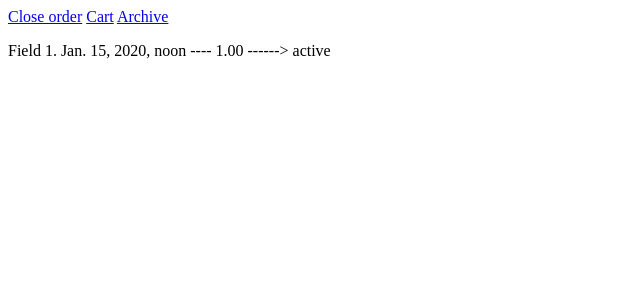
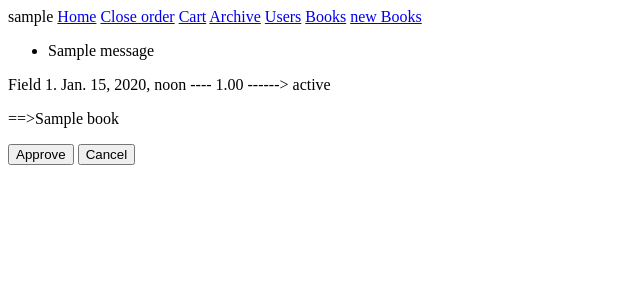
Before and after one commit to vloooo/book_store, a Django app: page /books/cart/ in a window 1280 px wide. Shown: the top 300 px of the page, without its empty margins (0-640 px from the left). Run offline with Django 3.2, Linux system fonts and the light colour scheme; a user stored in the database is signed in; tables that the repository leaves empty hold one stand-in row (values such as "Sample post"); one stand-in notice (Sample message) is shown.

Commit message:
1. added the all functional to work with Books and Order, for user and admin

```diff
--- a/book_store/settings.py
+++ b/book_store/settings.py
@@ -120,3 +120,4 @@ USE_TZ = True
 # https://docs.djangoproject.com/en/2.2/howto/static-files/
 
 STATIC_URL = '/static/'
+LOGIN_URL = 'auth:login'
--- a/storefront/forms.py
+++ b/storefront/forms.py
@@ -6,3 +6,4 @@ class BookForm(forms.ModelForm):
 
     class Meta:
         model = Books
+        fields = '__all__'
--- /dev/null
+++ b/storefront/messages.py
@@ -0,0 +1,9 @@
+sold_last_book = 'Sorry, we have just sold the last book copy. You can choose another book from list.'
+
+order_approved = 'Your order was successfully approved!'
+
+order_canceled = 'Your order was successfully canceled!'
+
+
+def scs_msg(subject, particeple):
+    return f'The {subject} was successfully {particeple}!'
--- a/storefront/models.py
+++ b/storefront/models.py
@@ -37,9 +37,12 @@ class Orders(models.Model):
 
 class OrderedBook(models.Model):
     order = models.ForeignKey(Orders, on_delete=models.CASCADE)
-    book = models.ForeignKey(Books, on_delete=models.CASCADE)
+    book = models.ForeignKey(Books, on_delete=models.PROTECT)
     amount = models.PositiveIntegerField(blank=True, default=1)
     price = models.DecimalField(decimal_places=2, max_digits=10)
+
+    class Meta:
+        unique_together = ('order', 'book', 'price')
 
 
 class Author(models.Model):
--- /dev/null
+++ b/storefront/static/css/base.css
@@ -0,0 +1,3 @@
+a.disabled {
+    pointer-events: none;
+}
--- a/storefront/templates/storefront/cart.html
+++ b/storefront/templates/storefront/cart.html
@@ -2,23 +2,28 @@
 
 {% block content %}
 
+    {% if order is not None %}
         <p>
             Field 1. {{ order.date }} ---- {{ order.sum }}
             {% if order.is_active %}
             ------> active
             {% endif %}
         </p>
-    {% for book in order.books.all %}
+        {% for book in order.ord_books.all %}
 
             <p>==>{{ book.title }}</p>
 
         {% endfor %}
 
-    {% if u_shu %}
-    <form method="POST">
+        <form method="POST" action="{% url 'storefront:close_order' %}">
             {% csrf_token %}
-                <p>Are you sure you want to close the order?</p>
-        <input type="submit">
+            <input type="submit" name="approve" value="Approve">
+            <input type="submit" name="cancel" value="Cancel">
+
         </form>
+
+    {% else %}
+        <p>Sorry, You haven't active orders.</p>
     {% endif %}
+
 {% endblock%}
--- a/storefront/templates/storefront/orders.html
+++ b/storefront/templates/storefront/orders.html
@@ -10,11 +10,13 @@
             ------> active
             {% endif %}
         </p>
-        {% for book in order.books.all %}
+        {% for book in order.ord_books.all %}
 
             <p>==>{{ book.title }}</p>
 
         {% endfor %}
+    {% empty %}
+        <p>Sorry, You haven't orders yet.</p>
     {% endfor %}
 
 {% endblock%}
--- a/storefront/urls.py
+++ b/storefront/urls.py
@@ -9,5 +9,12 @@ urlpatterns = [
     path('cart/', views.cart, name='cart'),
     path('orders_archive/', views.orders_archive, name='archive'),
     path('to_cart/<pk>', views.to_cart, name='to_cart'),
+    path('new_book/', views.book_edit, name='new_book'),
+    path('edit_book/<pk>', views.book_edit, name='edit_book'),
+    path('show_users/', views.show_users, name='show_users'),
+    path('show_books/', views.staff_book_list, name='show_books'),
+    path('del_book/<pk>', views.del_book, name='del_book'),
+    path('del_user/<pk>', views.del_user, name='del_user'),
+    path('profile_book/<pk>', views.book_profile, name='profile_book'),
 
 ]
--- a/storefront/views.py
+++ b/storefront/views.py
@@ -1,5 +1,14 @@
 from django.shortcuts import render, redirect
-from storefront.models import Books, Orders
+from storefront.models import Books, Orders, OrderedBook
+from django.db import IntegrityError
+from django.core.exceptions import ObjectDoesNotExist
+from django.contrib import messages
+from django.views.decorators.http import require_POST
+from django.contrib.auth.decorators import login_required
+from storefront import messages as msg
+from django.contrib.auth.models import User
+from storefront.forms import BookForm
+from django.contrib.auth.decorators import user_passes_test
 
 
 def index(request):
@@ -10,42 +19,127 @@ def index(request):
     context = {'books': books}
     return render(request, 'storefront/home.html', context)
 
+@login_required
+def to_cart(request, pk):
 
-def to_cart(request, pk):
     book = Books.objects.get(pk=pk)
-    order = Orders.objects.filter(is_active=True)
+    decr_book_amount(request, book)
+    active_order = Orders.objects.filter(is_active=True).first()
 
-    if order.exists():
-        order = order.first()
-        order.books.add(book)
-        order.sum += book.price
-        order.save()
+    if active_order is not None:
+        ordered_book = OrderedBook.objects.filter(book=book, order=active_order, price=book.price).first()
+        if ordered_book is not None:
+            ordered_book.amount += 1
+            ordered_book.save()
+        else:
+            OrderedBook.objects.create(book=book, order=active_order, price=book.price)
+
+        active_order.sum += book.price
+        active_order.save()
 
     else:
-        order = Orders.objects.create(user=request.user, sum=book.price)
-        order = order.first()
-        order.books.add(book)
-        order.save()
+        active_order = Orders.objects.create(user=request.user, sum=book.price)
+        OrderedBook.objects.create(book=book, order=active_order, price=book.price)
 
     return redirect('storefront:index')
 
 
+def decr_book_amount(request, ordered_book):
+    try:
+        ordered_book.amount -= 1
+        ordered_book.save()
+    except IntegrityError:
+        messages.info(request, msg.sold_last_book)
+
+        return redirect('storefront:index')
+
+@login_required
 def cart(request):
     context = {'order': request.user.orders.filter(is_active=True).first()}
     return render(request, 'storefront/cart.html', context)
 
 
+@require_POST
+@login_required
 def close_order(request):
-    if request.method == 'POST':
-        order = request.user.orders.filter(is_active=True).first()
+    order = request.user.orders.filter(is_active=True).first()
+
+    if 'approve' in request.POST:
         order.is_active = False
         order.save()
-        return redirect('storefront:index')
+        message = msg.scs_msg('order', 'approved')
+    else:
+        ordered_books = OrderedBook.objects.filter(order=order)
 
+        for item in ordered_books:
+            item.book.amount += item.amount
+            item.book.save()
+
+        order.delete()
+        message = msg.scs_msg('order', 'canceled')
+
+    messages.success(request, message)
+    return redirect('storefront:index')
+
+
+@user_passes_test(lambda user: user.is_staff)
+def show_users(request):
+    context = {'users': User.objects.all()}
+    return render(request, 'storefront/users.html', context)
+
+
+@user_passes_test(lambda user: user.is_staff)
+def staff_book_list(request):
+    context = {'books': Books.objects.all()}
+    return render(request, 'storefront/books.html', context)
+
+
+@user_passes_test(lambda user: user.is_staff)
+def del_user(request, pk):
+    user = User.objects.get(pk=pk)
+    user.delete()
+    messages.success(request, msg.scs_msg('user', 'deleted'))
+    return redirect('storefront:show_users')
+
+
+@user_passes_test(lambda user: user.is_staff)
+def del_book(request, pk):
+    book = Books.objects.get(pk=pk)
+    book.delete()
+    messages.success(request, msg.scs_msg('book', 'deleted'))
+    return redirect('storefront:show_books')
+
+
+def book_profile(request, pk):
+    book = Books.objects.get(pk=pk)
+    context = {'book': book}
+    return render(request, 'storefront/book_profile.html', context)
+
+
+@user_passes_test(lambda user: user.is_staff)
+def book_edit(request, pk=None):
+
+    if request.method == 'POST':
+        try:
+            book = Books.objects.get(pk=pk)
+            form = BookForm(request.POST, instance=book)
+        except ObjectDoesNotExist:
+            form = BookForm(request.POST)
+
+        if form.is_valid():
+            book = form.save()
+
+            messages.success(request, msg.scs_msg('book', 'edited'))
+            return redirect('storefront:profile_book', pk=book.pk)
     else:
-        order = request.user.orders.filter(is_active=True).first()
-        context = {'order': order, 'u_shu': True}
-    return render(request, 'storefront/cart.html', context)
+        if pk is None:
+            form = BookForm()
+        else:
+            book = Books.objects.get(pk=pk)
+            form = BookForm(instance=book)
+
+    context = {'form': form}
+    return render(request, 'user_auth/register.html', context)
 
 
 def orders_archive(request):
--- a/user_auth/forms.py
+++ b/user_auth/forms.py
@@ -2,7 +2,6 @@ from django import forms
 from django.contrib.auth.models import User
 from django.contrib.auth.forms import AuthenticationForm
 from django.contrib.auth import authenticate
-from user_auth.models import ExtraData
 
 
 # form for registration new user
@@ -77,7 +76,7 @@ class AuthForm(AuthenticationForm):
 
 
 class EditProfileForm(forms.ModelForm):
-    birthday = forms.DateField(input_formats=['%d/%m/%Y'])
+    birthday = forms.DateField(input_formats=['%d/%m/%Y'], required=False)
 
     gender = forms.ChoiceField(choices=[('Male', 'Male'), ('Female', 'Female'), ('Other', 'Other')])
 
--- a/user_auth/templates/user_auth/base.html
+++ b/user_auth/templates/user_auth/base.html
@@ -1,13 +1,38 @@
+{% load static %}
+
 <!DOCTYPE html>
 <html lang="en">
 <head>
     <meta charset="UTF-8">
     <title>Title</title>
+
+    <link rel="stylesheet" href="{% static 'css/base.css' %}">
+
 </head>
 <body>
-<a href="{% url 'storefront:close_order' %}">Close order</a>
-<a href="{% url 'storefront:cart' %}">Cart</a>
-<a href="{% url 'storefront:archive' %}">Archive</a>
+{{ user.username }}
+
+<a href="{% url 'storefront:index' %}">Home</a>
+
+{% if user.is_active %}
+    <a href="{% url 'storefront:close_order' %}">Close order</a>
+    <a href="{% url 'storefront:cart' %}">Cart</a>
+    <a href="{% url 'storefront:archive' %}">Archive</a>
+{% endif %}
+
+{% if user.is_staff %}
+    <a href="{% url 'storefront:show_users' %}">Users</a>
+    <a href="{% url 'storefront:show_books' %}">Books</a>
+    <a href="{% url 'storefront:new_book' %}">new Books</a>
+{% endif %}
+
+{% if messages %}
+    <ul class="messages">
+        {% for message in messages %}
+            <li {% if message.tags %} class="{{ message.tags }}" {% endif %}>{{ message }}</li>
+        {% endfor %}
+    </ul>
+{% endif %}
 
 {% block content %}
 {% endblock %}
--- a/user_auth/urls.py
+++ b/user_auth/urls.py
@@ -6,7 +6,7 @@ app_name = 'auth'
 urlpatterns = [
     path('registration/', views.registration, name='registration'),
     path('login/', views.login_view, name='login'),
-    path('logout/', LogoutView.as_view(next_page='login'), name='logout'),
+    path('logout/', LogoutView.as_view(next_page='auth:login'), name='logout'),
     path('profile/', views.profile_view, name='profile'),
     path('edit_profile/', views.profile_edit_view, name='edit'),
 ]
```
Also changed, not shown: storefront/templates/storefront/book_profile.html (added, +12 -0 lines), storefront/templates/storefront/books.html (added, +15 -0 lines), storefront/templates/storefront/home.html (+6 -2 lines), storefront/templates/storefront/users.html (added, +13 -0 lines), storefront/migrations/0002_auto_20190806_0919.py (added), storefront/migrations/0003_auto_20190806_1435.py (added). Lines whose indentation alone changed are shown as unchanged.
